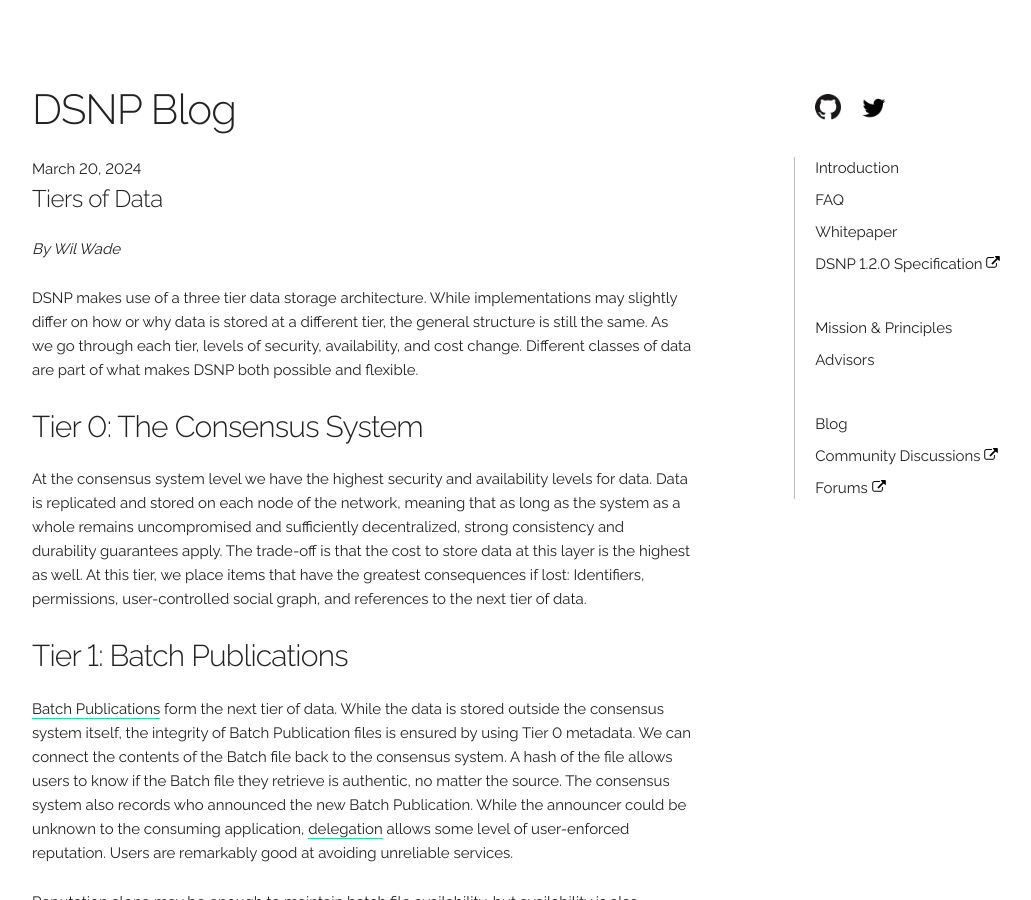
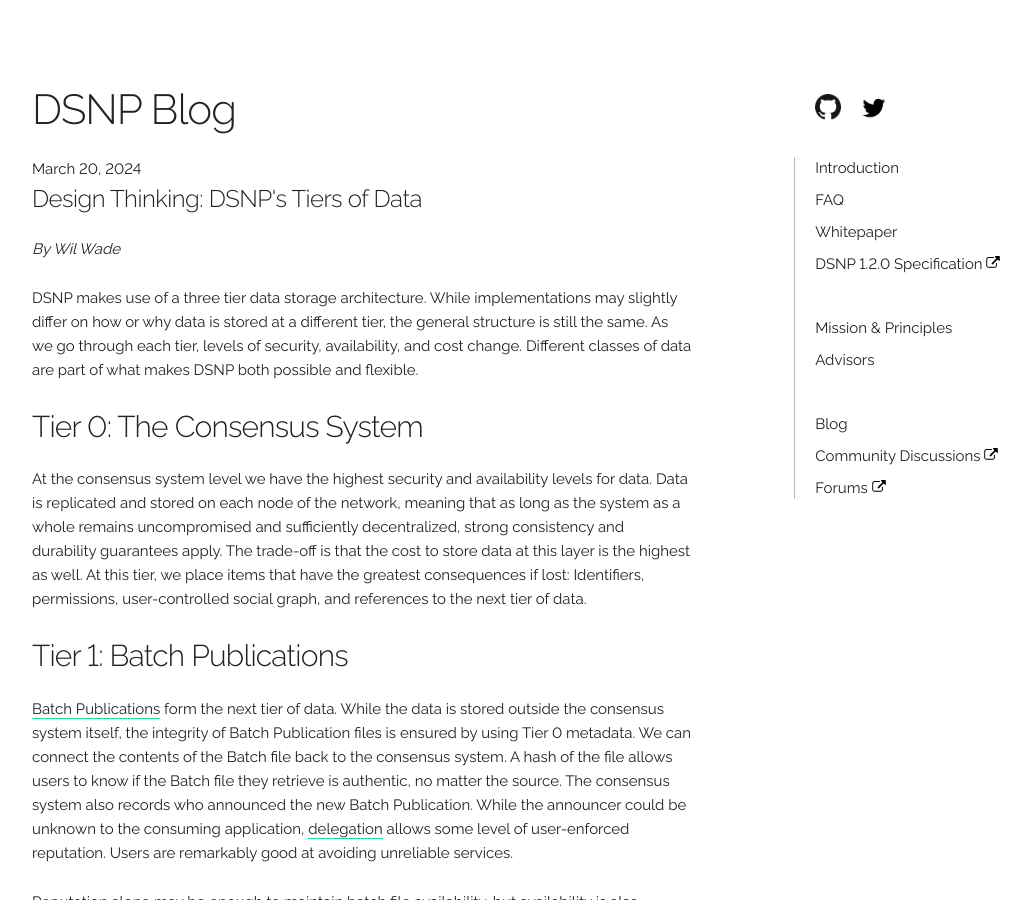
Before and after one commit to DSNP-org/dsnp-web, a Jekyll site: the page built from blog/_posts/2024-03-20-tiers-of-data.md, in a window 1280 px wide and 900 px high. Shown: the whole window, without its empty margins (108-1139 px from the left). Built offline with Jekyll 4.4.1, drawn with Linux system fonts in a browser that asks for light colours; comment, search, counter and statistics services are not loaded.

Commit message:
Update 2024-03-20-tiers-of-data.md
Headline update

```diff
--- a/blog/_posts/2024-03-20-tiers-of-data.md
+++ b/blog/_posts/2024-03-20-tiers-of-data.md
@@ -1,6 +1,6 @@
 ---
 layout: post
-title: Tiers of Data
+title: "Design Thinking: DSNP's Tiers of Data"
 author: Wil Wade
 tags: design
 blurb: Different classes of data are part of what makes DSNP both possible and flexible.
```
